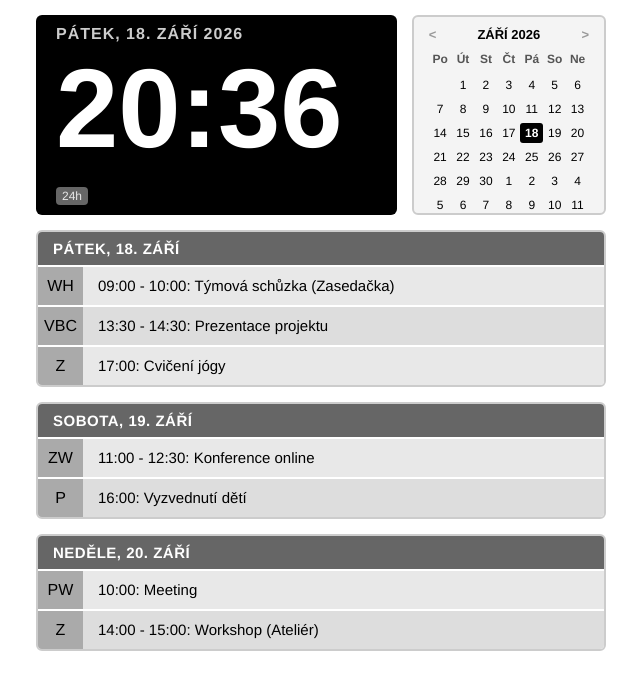
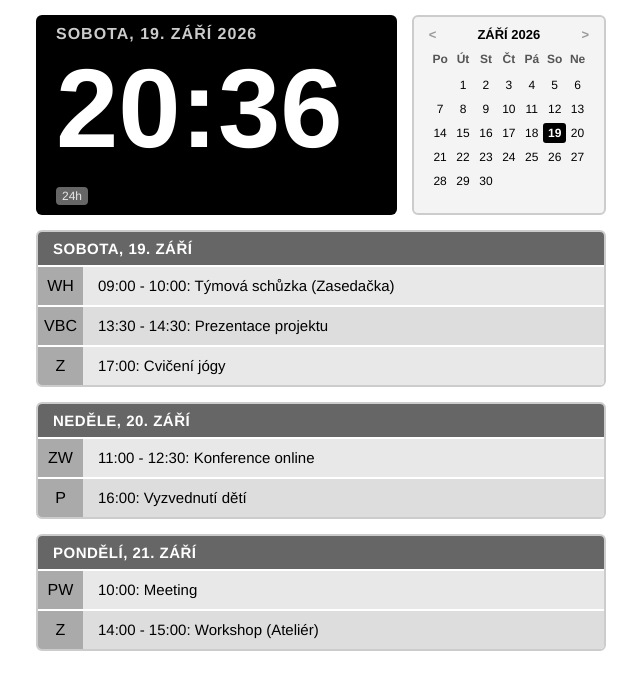
Before and after one commit to petrdunaj/kindle-calendar, a plain HTML site: page calendar.html in a window 1280 px wide. Shown: the whole page, without its empty margins (319-959 px from the left). Drawn offline with Linux system fonts and the light colour scheme.

Commit message:
changed static day to 19.9.

```diff
--- a/calendar.html
+++ b/calendar.html
@@ -227,7 +227,7 @@
     <div class="top-section">
         <!-- Hodiny (2/3) - Přidán onclick event -->
         <div class="clock-panel" onclick="toggleTimeFormat()">
-            <div class="clock-date" id="main-date">Pátek, 18. Září 2026</div>
+            <div class="clock-date" id="main-date">Sobota, 19. Září 2026</div>
             <div class="clock-time-wrapper">
                 <div class="clock-time" id="main-time">20:30</div>
                 <div class="clock-am-pm">
@@ -276,8 +276,8 @@
                 <div class="day">15</div>
                 <div class="day">16</div>
                 <div class="day">17</div>
-                <div class="day active">18</div>
-                <div class="day">19</div>
+                <div class="day">18</div>
+                <div class="day active">19</div>
                 <div class="day">20</div>
 
                 <div class="day">21</div>
@@ -291,18 +291,6 @@
                 <div class="day">28</div>
                 <div class="day">29</div>
                 <div class="day">30</div>
-                <div class="day">1</div>
-                <div class="day">2</div>
-                <div class="day">3</div>
-                <div class="day">4</div>
-
-                <div class="day">5</div>
-                <div class="day">6</div>
-                <div class="day">7</div>
-                <div class="day">8</div>
-                <div class="day">9</div>
-                <div class="day">10</div>
-                <div class="day">11</div>
             </div>
         </div>
     </div>
@@ -311,7 +299,7 @@
 
         <!-- Den 1 -->
         <div class="day-block">
-            <div class="day-header">Pátek, 18. září</div>
+            <div class="day-header">Sobota, 19. září</div>
             <div class="event-list">
                 <div class="event-item">
                     <div class="event-indicator">wh</div>
@@ -330,7 +318,7 @@
 
         <!-- Den 2 -->
         <div class="day-block">
-            <div class="day-header">Sobota, 19. září</div>
+            <div class="day-header">Neděle, 20. září</div>
             <div class="event-list">
                 <div class="event-item">
                     <div class="event-indicator">ZW</div>
@@ -345,7 +333,7 @@
 
         <!-- Den 3 -->
         <div class="day-block">
-            <div class="day-header">Neděle, 20. září</div>
+            <div class="day-header">Pondělí, 21. září</div>
             <div class="event-list">
                 <div class="event-item">
                     <div class="event-indicator">PW</div>
```
